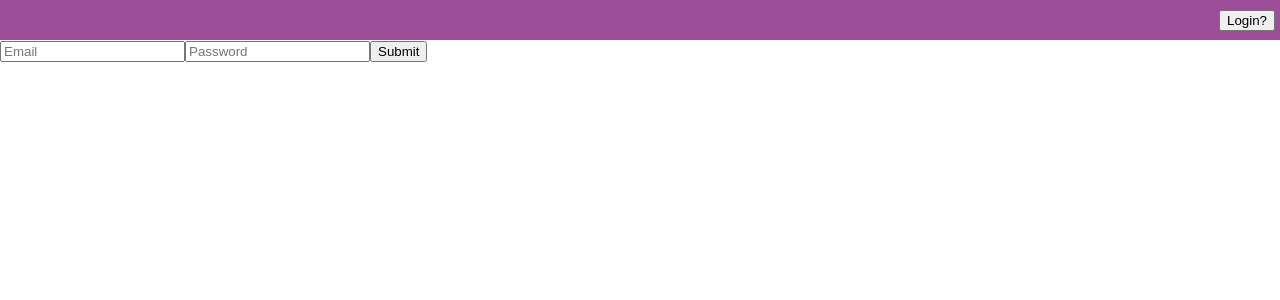
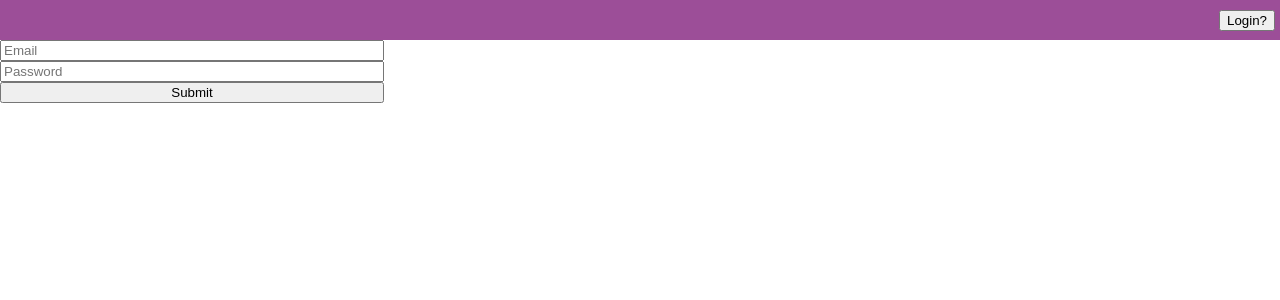
Before and after one commit to CD-Mackay/flask_react_microblog, a React (Create React App) app in the folder frontend/: page /login in a window 1280 px wide. Shown: the top 300 px of the page. Built offline with nearby package versions, Linux system fonts and the light colour scheme; no server answers.

Commit message:
styling changes

```diff
--- /dev/null
+++ b/frontend/src/Components/LoginForm/LoginForm.css
@@ -0,0 +1,5 @@
+.login-form {
+  display: flex;
+  flex-direction: column;
+  width: 30vw;
+}
--- a/frontend/src/Components/LoginForm.js
+++ b/frontend/src/Components/LoginForm/LoginForm.js
@@ -1,6 +1,7 @@
 import React, { useState } from "react";
 import { useNavigate } from "react-router-dom";
-import UseToken from "./UseToken";
+import UseToken from "../UseToken";
+import "./LoginForm.css"
 
 const LoginForm = () => {
   const { saveToken } = UseToken();
@@ -54,7 +55,7 @@ const LoginForm = () => {
 
 
   return (
-    <form>
+    <form className="login-form">
       <input
         onChange={handleChange}
         type="email"
--- a/frontend/src/pages/Login.js
+++ b/frontend/src/pages/Login.js
@@ -2,7 +2,7 @@
 import React from 'react';
 
 // Component Imports
-import LoginForm from '../Components/LoginForm';
+import LoginForm from '../Components/LoginForm/LoginForm';
 
 const Login = () => {
   return (
```
